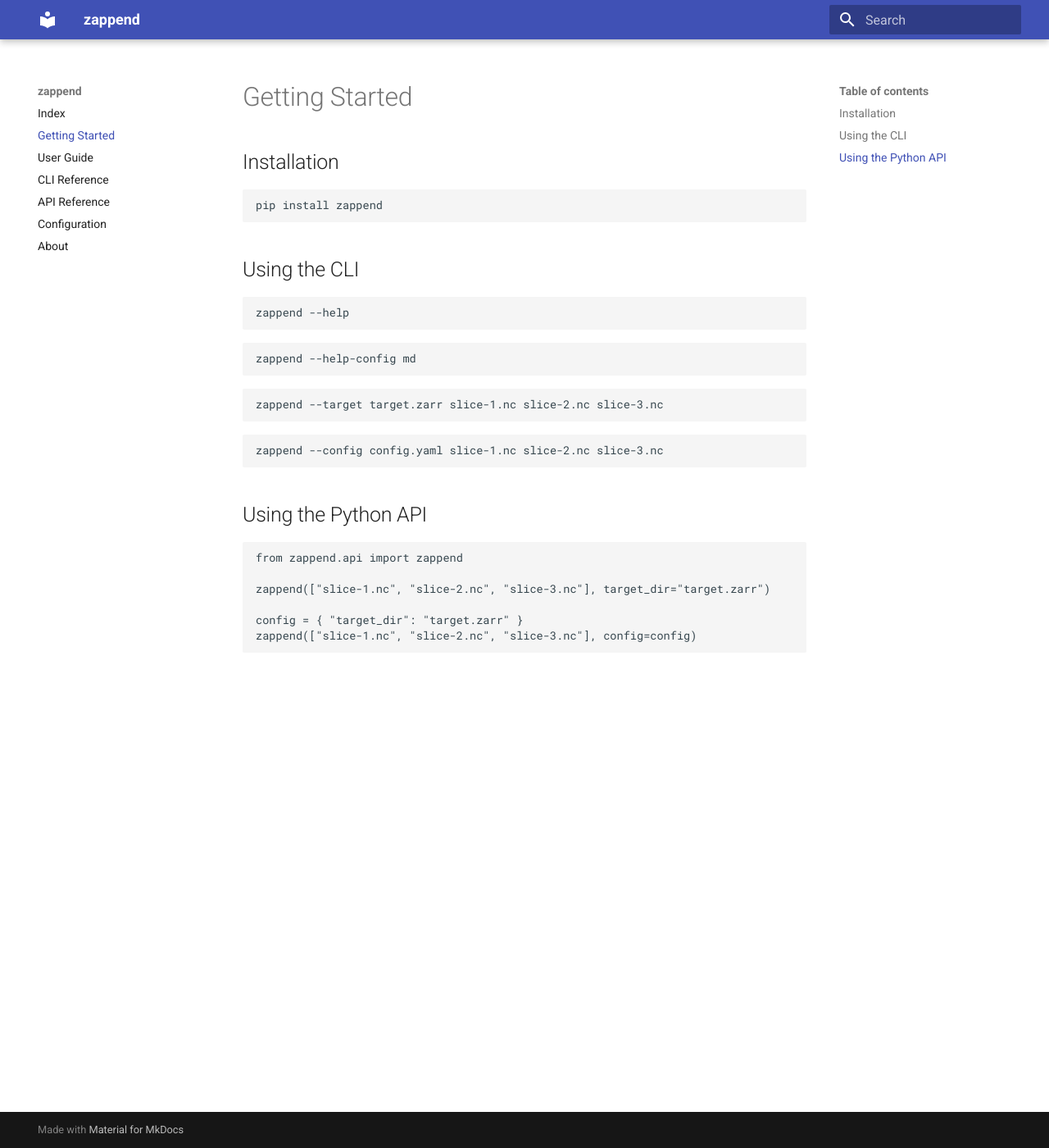
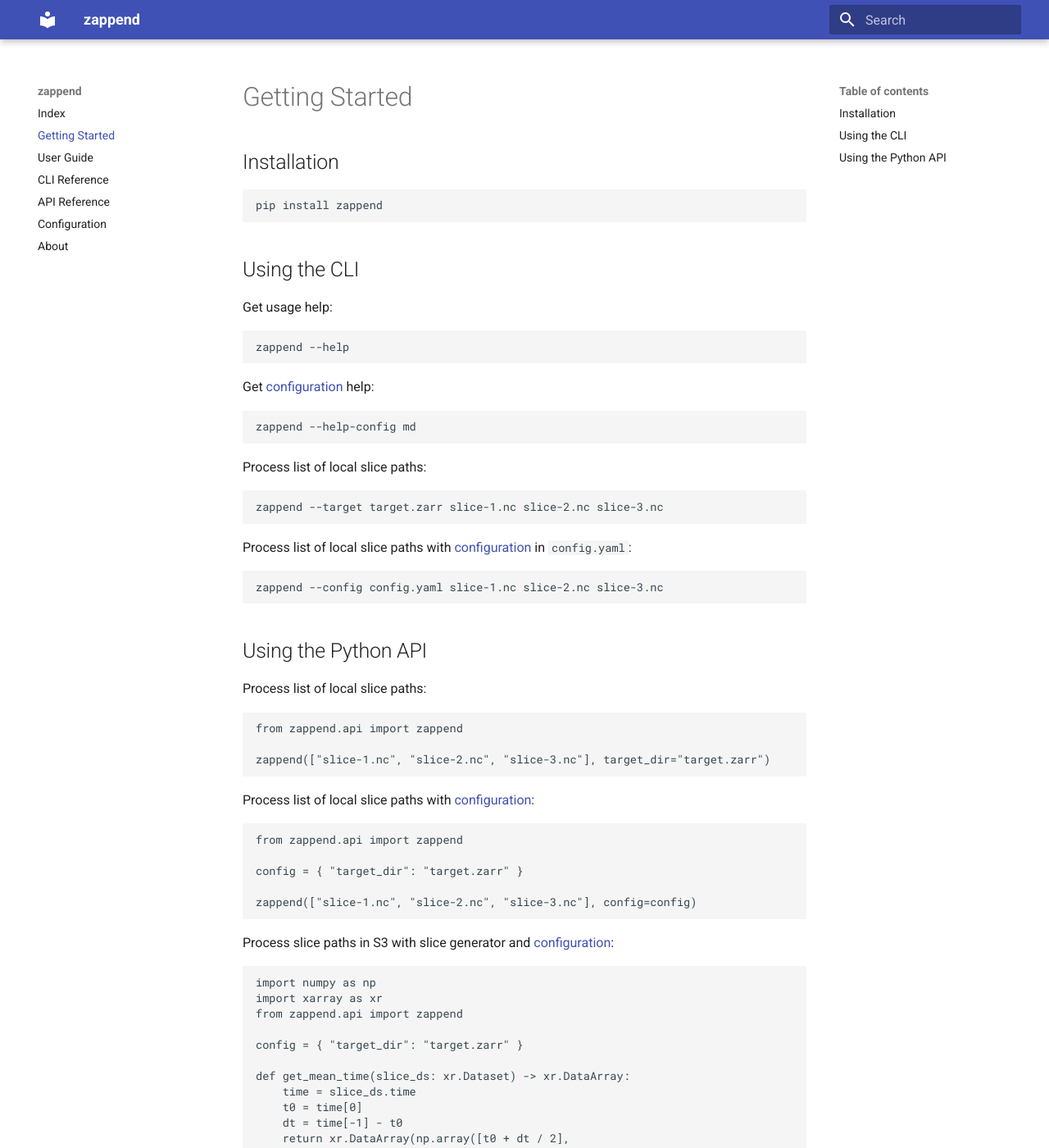
Before and after one commit to bcdev/zappend, an MkDocs documentation site: the page built from docs/start.md, in a window 1280 px wide and 1400 px high. Shown: the whole window at 82% size. Built offline with MkDocs 1.6.1 and Material for MkDocs 9.7.7, drawn with Linux system fonts in a browser that asks for light colours; some of the changed text lies outside the part shown.

Commit message:
Enhanced examples

````diff
--- a/docs/start.md
+++ b/docs/start.md
@@ -8,17 +8,26 @@ pip install zappend
 
 ## Using the CLI
 
+Get usage help:
+
 ```bash
 zappend --help
 ```
+
+Get [configuration](config.md) help:
 
 ```bash
 zappend --help-config md
 ```
 
+Process list of local slice paths:
+
 ```bash
 zappend --target target.zarr slice-1.nc slice-2.nc slice-3.nc
 ```
+
+Process list of local slice paths with [configuration](config.md) in
+`config.yaml`:
 
 ```bash
 zappend --config config.yaml slice-1.nc slice-2.nc slice-3.nc
@@ -26,11 +35,53 @@ zappend --config config.yaml slice-1.nc slice-2.nc slice-3.nc
 
 ## Using the Python API
 
+Process list of local slice paths:
+
+
 ```python
 from zappend.api import zappend
 
 zappend(["slice-1.nc", "slice-2.nc", "slice-3.nc"], target_dir="target.zarr")
+```
+
+Process list of local slice paths with [configuration](config.md):
+
+```python
+from zappend.api import zappend
 
 config = { "target_dir": "target.zarr" }
+
 zappend(["slice-1.nc", "slice-2.nc", "slice-3.nc"], config=config)
 ```
+
+Process slice paths in S3 with slice generator and [configuration](config.md):
+
+```python
+import numpy as np
+import xarray as xr
+from zappend.api import zappend
+
+config = { "target_dir": "target.zarr" }
+
+def get_mean_time(slice_ds: xr.Dataset) -> xr.DataArray:
+    time = slice_ds.time
+    t0 = time[0]
+    dt = time[-1] - t0
+    return xr.DataArray(np.array([t0 + dt / 2],
+                                 dtype=slice_ds.time.dtype),
+                        dims="time")
+
+def get_mean_slice(slice_ds: xr.Dataset) -> xr.Dataset:
+    mean_slice_ds = slice_ds.mean("time")
+    mean_slice_ds = mean_slice_ds.expand_dims("time", axis=0)
+    mean_slice_ds.coords["time"] = get_mean_time(slice_ds)
+    return mean_slice_ds
+
+def get_slices(slice_paths: list[str]):
+    for slice_path in slice_paths:
+        ds = xr.open_dataset("s3://mybucket/eodata/" + slice_path)
+        yield get_mean_slice(ds)
+
+zappend(get_slices(["slice-1.nc", "slice-2.nc", "slice-3.nc"]),
+        config=config)
+```
````
